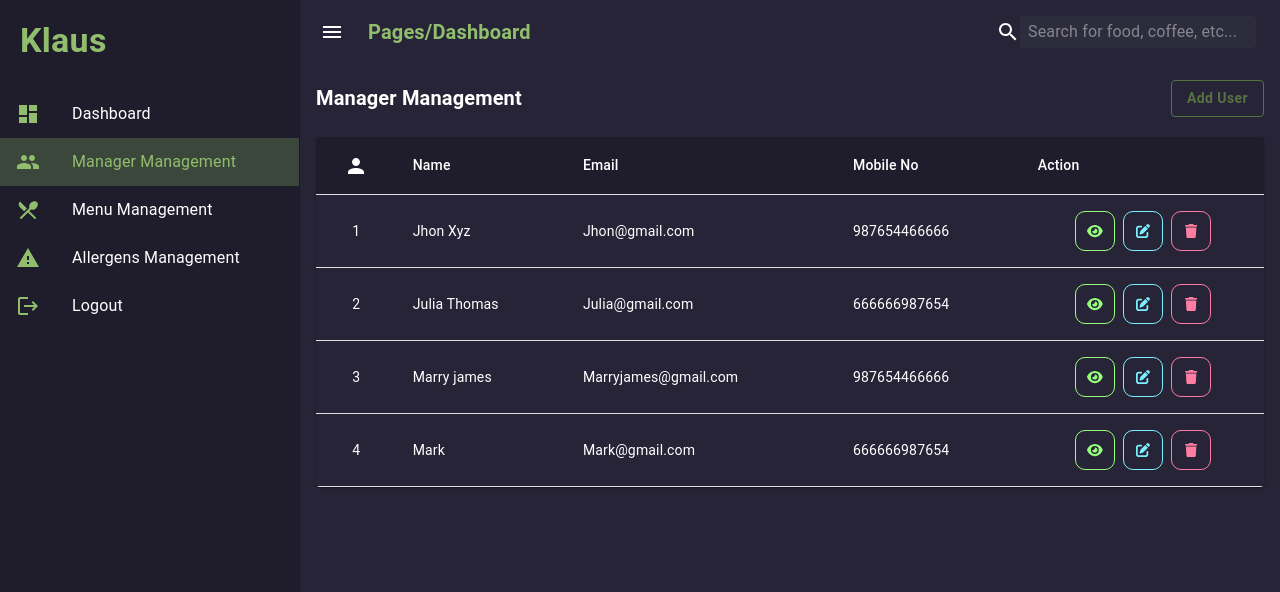
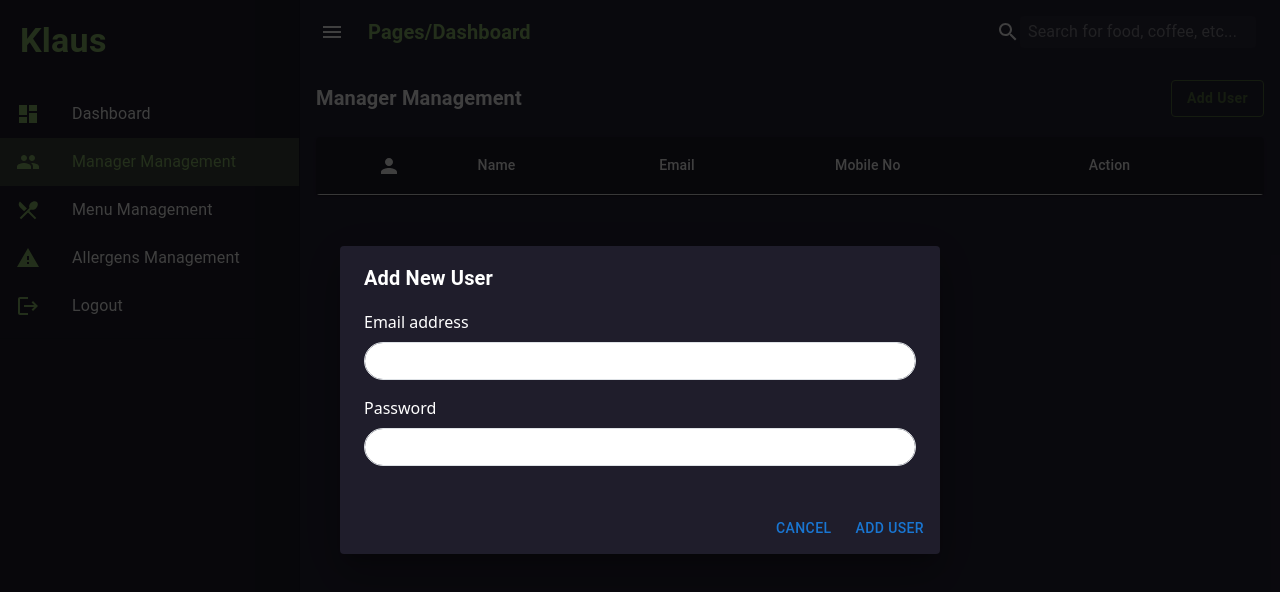
Before and after one commit to Aayan-infotech/Klaus_restaurant, a React (Create React App) app: page /manager-management in a window 1280 px wide. Both pictures are taken after a click on the button "Add User". Shown: the top 592 px of the page. Built offline with nearby package versions, Linux system fonts and the light colour scheme.

Commit message:
'secondcommit'

```diff
--- /dev/null
+++ b/src/components/AddUser.js
@@ -0,0 +1,45 @@
+import React, { useState } from "react";
+import {
+    Button,
+    Dialog,
+    DialogActions,
+    DialogContent,
+    DialogTitle,
+    TextField,
+} from "@mui/material";
+
+export const AddUser = ({ onAddUser }) => {
+    const [name, setName] = useState("");
+    const [email, setEmail] = useState("");
+    const [mobile, setMobile] = useState("");
+
+    const handleAddUser = () => {
+        const newUser = { name, email, mobile };
+        onAddUser(newUser);
+        setName("");
+        setEmail("");
+        setMobile("");
+    };
+
+    return (
+        <Dialog open={true} onClose={() => { }} sx={{ "& .MuiPaper-root": { backgroundColor: "#1f1d2b", color: "white", width: "600px" }, }}>
+            <DialogTitle sx={{ fontWeight: "bold" }}>Add New User</DialogTitle>
+            <DialogContent>
+                <form>
+                    <div class="mb-3">
+                        <label htmlFor="name" class="form-label">Email address</label>
+                        <input type="email" class="form-control rounded-pill" />
+                    </div>
+                    <div class="mb-3">
+                        <label htmlFor="name" class="form-label">Password</label>
+                        <input type="password" class="form-control rounded-pill" />
+                    </div>
+                </form>
+            </DialogContent>
+            <DialogActions>
+                <Button onClick={() => onAddUser(null)}>Cancel</Button>
+                <Button onClick={handleAddUser}>Add User</Button>
+            </DialogActions>
+        </Dialog>
+    );
+};
--- a/src/components/ManagerManagement.js
+++ b/src/components/ManagerManagement.js
@@ -19,47 +19,37 @@ import {
   faPenToSquare,
   faTrash,
 } from "@fortawesome/free-solid-svg-icons";
-
-const initialManagers = [
-  { id: 1, name: "Jhon Xyz", email: "Jhon@gmail.com", mobile: "987654466666" },
-  {
-    id: 2,
-    name: "Julia Thomas",
-    email: "Julia@gmail.com",
-    mobile: "666666987654",
-  },
-  {
-    id: 3,
-    name: "Marry james",
-    email: "Marryjames@gmail.com",
-    mobile: "987654466666",
-  },
-  { id: 4, name: "Mark", email: "Mark@gmail.com", mobile: "666666987654" },
-];
+import { AddUser } from '../../src/components/AddUser'
 
 export const ManagerManagement = () => {
-  const [managers, setManagers] = useState(initialManagers);
+  const [managers, setManagers] = useState([]);
   const [open, setOpen] = useState(false);
   const [selectedManager, setSelectedManager] = useState(null);
+  const [openAddUserDialog, setOpenAddUserDialog] = useState(false);
+
   // Handle dialog open
   const handleClickOpen = (manager) => {
     setSelectedManager(manager);
     setOpen(true);
   };
 
-  // Handle dialog close
   const handleClose = () => {
     setOpen(false);
     setSelectedManager(null);
   };
 
-  // Handle delete action
   const handleDelete = () => {
     setManagers((prevManagers) =>
       prevManagers.filter((manager) => manager.id !== selectedManager.id)
     );
     handleClose();
   };
+
+  const handleAddUser = (newUser) => {
+    setManagers((prevManagers) => [...prevManagers, { ...newUser, id: prevManagers.length + 1 }]);
+    setOpenAddUserDialog(false);
+  };
+
   return (
     <Box>
       <Box
@@ -74,6 +64,7 @@ export const ManagerManagement = () => {
         </Typography>
         <Button
           variant="outlined"
+          onClick={() => setOpenAddUserDialog(true)}
           sx={{
             color: "#567241",
             fontWeight: "bold",
@@ -274,6 +265,10 @@ export const ManagerManagement = () => {
           </DialogActions>
         </DialogContent>
       </Dialog>
+      <Dialog open={openAddUserDialog} onClose={() => setOpenAddUserDialog(false)}
+        sx={{ "& .MuiPaper-root": { backgroundColor: "#1f1d2b",  width: "600px" }, }}>
+        <AddUser onAddUser={handleAddUser} />
+      </Dialog>
     </Box>
   );
 };
--- a/src/components/MyDashboard.js
+++ b/src/components/MyDashboard.js
@@ -154,12 +154,7 @@ const MyDashboard = () => {
                   color: '#567241',
                   textTransform: 'none',
                   fontWeight: "bold",
-                  borderColor: '#567241',
-                  "&:hover": {
-                    borderColor: "#567241",
-                    backgroundColor: "#567241",
-                    color: '#567241',
-                  },
+                  borderColor: '#567241'
                 }}
               >
                 See
```
Also changed, not shown: 1 other file (tests, documents, lock files or other folders).
